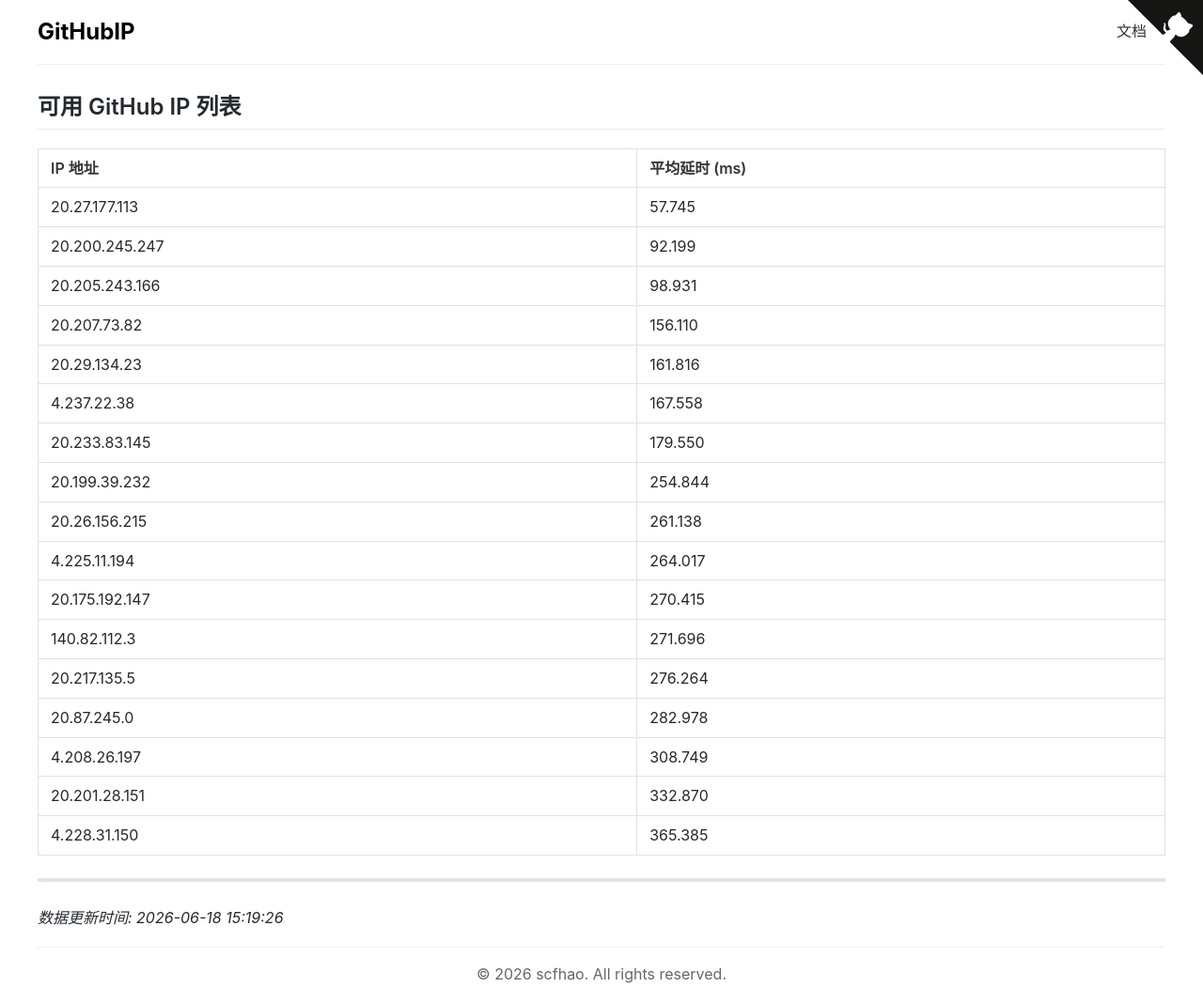
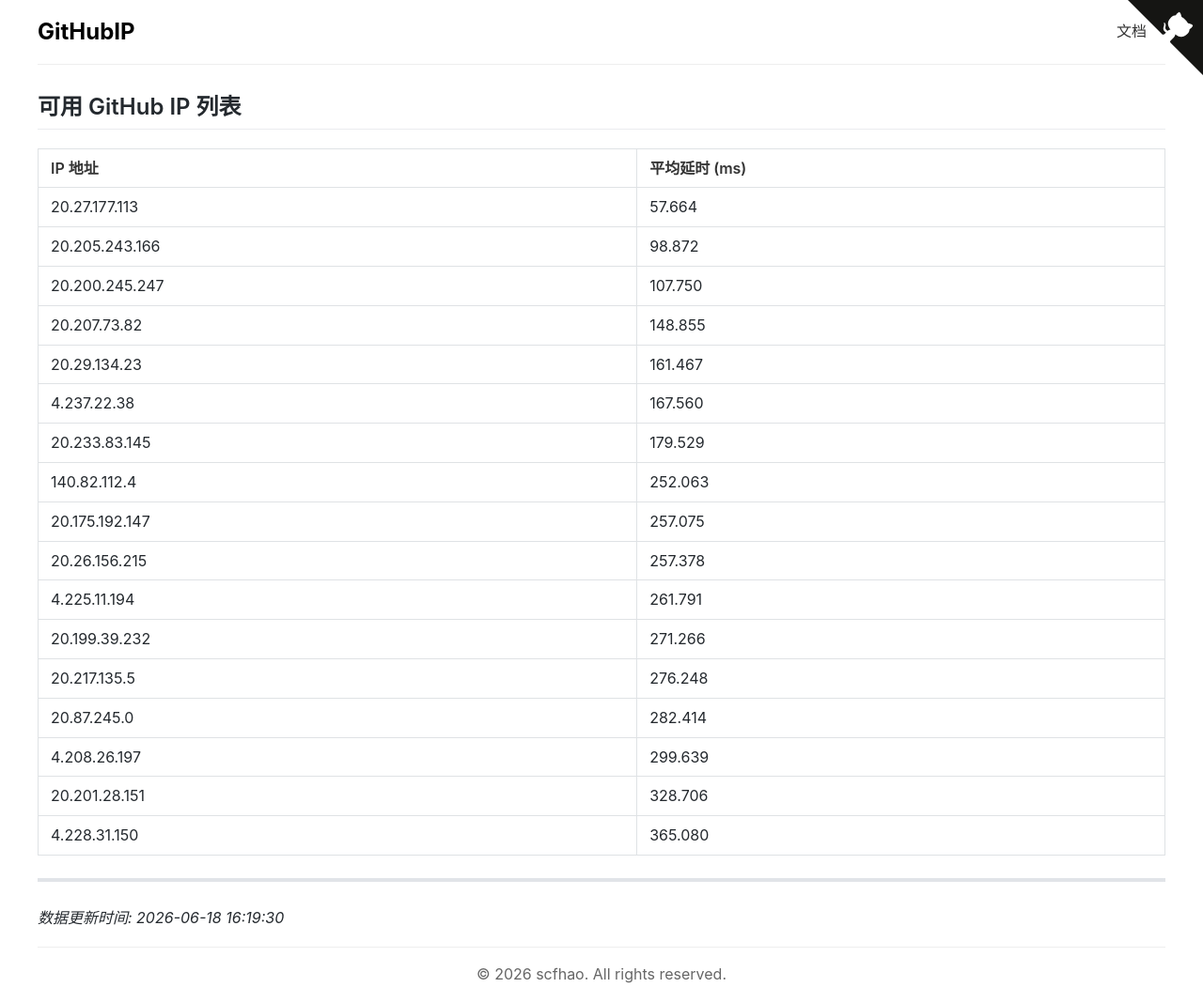
Before and after one commit to scfhao/GitHubIP, a Jekyll site: the page built from index.md, in a window 1280 px wide. Shown: the whole page at 94% size. Built offline with Jekyll 4.4.1, drawn with Linux system fonts in a browser that asks for light colours.

Commit message:
自动脚本执行 - 2026-06-18 16:19:30

```diff
--- a/index.md
+++ b/index.md
@@ -1,31 +1,31 @@
 ---
 layout: home
 title: GitHub IP 列表
-date: 2026-06-18 15:19:26
+date: 2026-06-18 16:19:30
 ---
 
 ## 可用 GitHub IP 列表
 
 | IP 地址 | 平均延时 (ms) |
 |---------|--------------|
-| 20.27.177.113 | 57.745 |
-| 20.200.245.247 | 92.199 |
-| 20.205.243.166 | 98.931 |
-| 20.207.73.82 | 156.110 |
-| 20.29.134.23 | 161.816 |
-| 4.237.22.38 | 167.558 |
-| 20.233.83.145 | 179.550 |
-| 20.199.39.232 | 254.844 |
-| 20.26.156.215 | 261.138 |
-| 4.225.11.194 | 264.017 |
-| 20.175.192.147 | 270.415 |
-| 140.82.112.3 | 271.696 |
-| 20.217.135.5 | 276.264 |
-| 20.87.245.0 | 282.978 |
-| 4.208.26.197 | 308.749 |
-| 20.201.28.151 | 332.870 |
-| 4.228.31.150 | 365.385 |
+| 20.27.177.113 | 57.664 |
+| 20.205.243.166 | 98.872 |
+| 20.200.245.247 | 107.750 |
+| 20.207.73.82 | 148.855 |
+| 20.29.134.23 | 161.467 |
+| 4.237.22.38 | 167.560 |
+| 20.233.83.145 | 179.529 |
+| 140.82.112.4 | 252.063 |
+| 20.175.192.147 | 257.075 |
+| 20.26.156.215 | 257.378 |
+| 4.225.11.194 | 261.791 |
+| 20.199.39.232 | 271.266 |
+| 20.217.135.5 | 276.248 |
+| 20.87.245.0 | 282.414 |
+| 4.208.26.197 | 299.639 |
+| 20.201.28.151 | 328.706 |
+| 4.228.31.150 | 365.080 |
 
 ---
 
-*数据更新时间: 2026-06-18 15:19:26*
+*数据更新时间: 2026-06-18 16:19:30*
```
